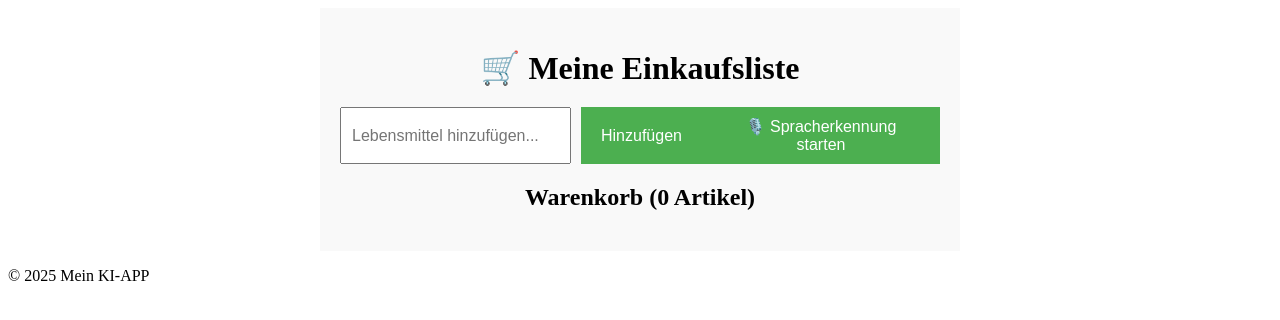
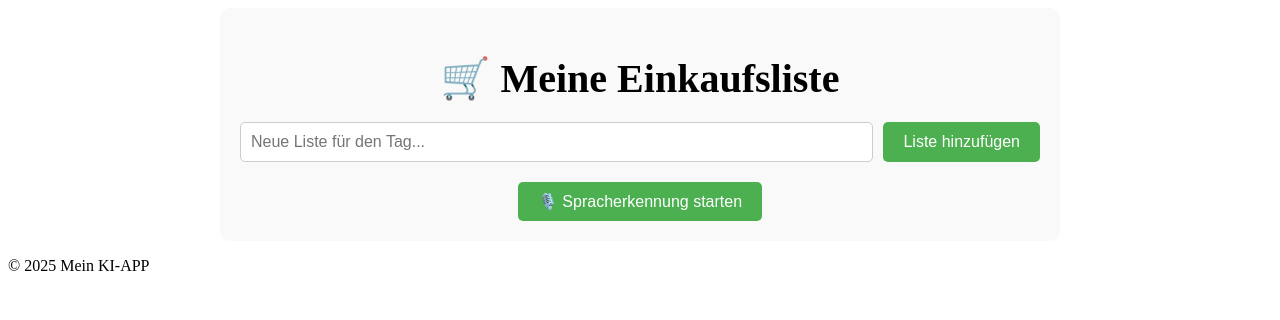
Before and after one commit to lotfi-dotcom/KI-APP, a Nuxt app: page / in a window 1280 px wide. Shown: the top 320 px of the page. Built offline with nearby package versions, Linux system fonts and the light colour scheme.

Commit message:
errinerung eingesetzt

```diff
--- a/pages/index.vue
+++ b/pages/index.vue
@@ -1,129 +1,140 @@
 <template>
-
-
     <div class="container">
       <h1 class="title">🛒 Meine Einkaufsliste</h1>
 
-      <!-- Eingabeformular -->
+      <!-- Eingabeformular für neue Liste -->
       <div class="input-container">
         <input
-          v-model="newItem"
+          v-model="newListTitle"
           type="text"
-          placeholder="Lebensmittel hinzufügen..."
+          placeholder="Neue Liste für den Tag..."
           class="input"
         />
-        <button @click="addItem" class="button">Hinzufügen</button>
-        <!-- Button für Spracherkennung -->
-        <button @click="startListening" class="button">🎙️ Spracherkennung starten</button>
+        <button @click="addList" class="button">Liste hinzufügen</button>
       </div>
 
-      <!-- Warenkorb-Übersicht -->
-      <h2 class="subtitle">Warenkorb ({{ totalItems }} Artikel)</h2>
-      <ul class="shopping-list">
-        <li v-for="item in shoppingList" :key="item.id" class="list-item">
-          <span class="item-name">{{ item.name }}</span>
-          <div class="item-controls">
-            <button @click="decreaseQuantity(item.id)" class="quantity-button">➖</button>
-            <span class="quantity">{{ item.quantity }}</span>
-            <button @click="increaseQuantity(item.id)" class="quantity-button">➕</button>
-          </div>
-          <button @click="removeItem(item.id)" class="delete-button">🗑️</button>
-        </li>
-      </ul>
+      <!-- Listenübersicht -->
+      <div v-for="(list, index) in shoppingLists" :key="index" class="list-container">
+        <h2 class="list-title">{{ list.title }}</h2>
+        <ul class="shopping-list">
+          <li v-for="item in list.items" :key="item.id" class="list-item">
+            <span class="item-name">{{ item.name }}</span>
+            <div class="item-controls">
+              <button @click="decreaseQuantity(list, item.id)" class="quantity-button">➖</button>
+              <span class="quantity">{{ item.quantity }}</span>
+              <button @click="increaseQuantity(list, item.id)" class="quantity-button">➕</button>
+            </div>
+            <button @click="removeItem(list, item.id)" class="delete-button">🗑️</button>
+          </li>
+        </ul>
+
+        <!-- Erinnerung setzen -->
+        <button @click="setReminder(list.title)" class="reminder-button">
+          Erinnerung setzen
+        </button>
+      </div>
+
+      <!-- Spracherkennungs-Button -->
+      <button @click="startListening" class="button">🎙️ Spracherkennung starten</button>
     </div>
-
-
-
   </template>
 
   <script>
   export default {
     data() {
       return {
-        newItem: '', // Für die Eingabe neuer Artikel
-        shoppingList: [], // Die Einkaufsliste
+        newListTitle: "", // Titel für neue Listen
+        shoppingLists: [], // Alle Listen mit ihren Artikeln
       };
     },
-    computed: {
-      totalItems() {
-        // Gesamtzahl aller Artikel berechnen
-        return this.shoppingList.reduce((total, item) => total + item.quantity, 0);
+    methods: {
+      addList() {
+        if (this.newListTitle.trim()) {
+          // Neue Liste erstellen
+          this.shoppingLists.push({
+            title: this.newListTitle,
+            items: [],
+          });
+          this.newListTitle = ""; // Eingabefeld leeren
+        }
       },
-    },
-    methods: {
-      addItem() {
-        if (this.newItem.trim()) {
-          const existingItem = this.shoppingList.find(
-            (item) => item.name.toLowerCase() === this.newItem.toLowerCase()
+      addItem(list, itemName) {
+        if (itemName.trim()) {
+          const existingItem = list.items.find(
+            (item) => item.name.toLowerCase() === itemName.toLowerCase()
           );
           if (existingItem) {
-            // Wenn der Artikel bereits existiert, erhöhe die Menge
             existingItem.quantity++;
           } else {
-            // Neues Item hinzufügen
-            this.shoppingList.push({
+            list.items.push({
               id: Date.now(),
-              name: this.newItem,
-              quantity: 1, // Standardmäßig 1
+              name: itemName,
+              quantity: 1,
             });
           }
-          this.newItem = '';
         }
       },
-      removeItem(id) {
-        this.shoppingList = this.shoppingList.filter((item) => item.id !== id);
+      removeItem(list, id) {
+        list.items = list.items.filter((item) => item.id !== id);
       },
-      increaseQuantity(id) {
-        const item = this.shoppingList.find((item) => item.id === id);
-        if (item) {
-          item.quantity++;
-        }
+      increaseQuantity(list, id) {
+        const item = list.items.find((item) => item.id === id);
+        if (item) item.quantity++;
       },
-      decreaseQuantity(id) {
-        const item = this.shoppingList.find((item) => item.id === id);
+      decreaseQuantity(list, id) {
+        const item = list.items.find((item) => item.id === id);
         if (item && item.quantity > 1) {
           item.quantity--;
         } else if (item) {
-          // Wenn die Menge auf 0 sinkt, entferne den Artikel
-          this.removeItem(id);
+          this.removeItem(list, id);
+        }
+      },
+      setReminder(listTitle) {
+        const date = new Date();
+        const reminderTime = new Date(date.setHours(13, 25, 0, 0)); // Beispiel: Erinnerung für 18 Uhr
+
+        if (Notification.permission === "granted") {
+          this.scheduleNotification(reminderTime, `Erinnerung für die Liste: ${listTitle}`);
+        } else {
+          Notification.requestPermission().then((permission) => {
+            if (permission === "granted") {
+              this.scheduleNotification(reminderTime, `Erinnerung für die Liste: ${listTitle}`);
+            }
+          });
+        }
+      },
+      scheduleNotification(time, message) {
+        const delay = time - new Date();
+        if (delay > 0) {
+          setTimeout(() => {
+            new Notification(message);
+          }, delay);
+        } else {
+          alert("Erinnerungszeit liegt in der Vergangenheit.");
         }
       },
       startListening() {
-        if (!('webkitSpeechRecognition' in window)) {
-          alert('Spracherkennung wird auf diesem Gerät nicht unterstützt.');
+        if (!("webkitSpeechRecognition" in window)) {
+          alert("Spracherkennung wird auf diesem Gerät nicht unterstützt.");
           return;
         }
 
         const recognition = new webkitSpeechRecognition();
-        recognition.lang = 'de-DE'; // Setze die Sprache auf Deutsch
+        recognition.lang = "de-DE";
         recognition.continuous = false;
         recognition.interimResults = false;
 
         recognition.onresult = (event) => {
           const spokenWord = event.results[0][0].transcript.trim();
-          console.log('Erkanntes Wort:', spokenWord);
-
-          // Füge das erkannte Wort zur Einkaufsliste hinzu
-          const existingItem = this.shoppingList.find(
-            (item) => item.name.toLowerCase() === spokenWord.toLowerCase()
-          );
-          if (existingItem) {
-            existingItem.quantity++;
-          } else {
-            this.shoppingList.push({
-              id: Date.now(),
-              name: spokenWord,
-              quantity: 1,
-            });
-          }
+          this.addItem(this.shoppingLists[0], spokenWord); // Hinzufügen des erkannten Artikels zur ersten Liste
         };
 
         recognition.onerror = (event) => {
-          console.error('Spracherkennungsfehler:', event.error);
+          console.error("Spracherkennungsfehler:", event.error);
         };
 
         recognition.start();
-        console.log('Spracherkennung gestartet!');
+        console.log("Spracherkennung gestartet!");
       },
     },
   };
@@ -131,21 +142,17 @@
 
   <style scoped>
   .container {
-    max-width: 600px;
+    max-width: 800px;
     margin: 0 auto;
     padding: 20px;
     text-align: center;
     background: #f9f9f9;
+    border-radius: 10px;
   }
 
   .title {
-    font-size: 2rem;
+    font-size: 2.5rem;
     margin-bottom: 20px;
-  }
-
-  .subtitle {
-    font-size: 1.5rem;
-    margin: 20px 0;
   }
 
   .input-container {
@@ -159,15 +166,23 @@
     font-size: 1rem;
     flex: 1;
     margin-right: 10px;
+    border-radius: 5px;
+    border: 1px solid #ccc;
   }
 
-  .button {
+  .button, .reminder-button {
     padding: 10px 20px;
     font-size: 1rem;
     background-color: #4caf50;
     color: white;
     border: none;
     cursor: pointer;
+    border-radius: 5px;
+  }
+
+  .reminder-button {
+    background-color: #ff9800;
+    margin-top: 10px;
   }
 
   .shopping-list {
@@ -175,12 +190,26 @@
     padding: 0;
   }
 
+  .list-container {
+    background: #fff;
+    padding: 20px;
+    margin-bottom: 20px;
+    border-radius: 10px;
+    box-shadow: 0 4px 8px rgba(0, 0, 0, 0.1);
+  }
+
+  .list-title {
+    font-size: 1.8rem;
+    color: #333;
+    margin-bottom: 15px;
+  }
+
   .list-item {
     display: flex;
     align-items: center;
     justify-content: space-between;
     margin-bottom: 10px;
-    background: #fff;
+    background: #f3f3f3;
     padding: 10px;
     border-radius: 5px;
   }
@@ -198,6 +227,7 @@
     color: white;
     border: none;
     cursor: pointer;
+    border-radius: 5px;
   }
 
   .quantity {
```
